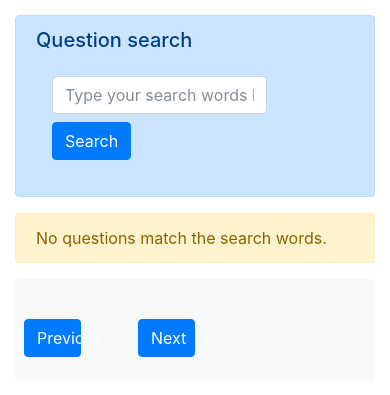
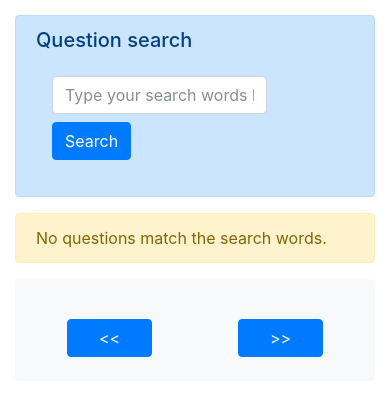
Before and after one commit to MadsChris92/RAWDATA2017E_Assignment4TestSuite, a website: page WebService/wwwroot/questions.html in a window 390 px wide. Shown: the part 75-470 px from the top of the page. Drawn offline with nearby package versions, Linux system fonts and the light colour scheme.

Commit message:
Buttons scaling

```diff
--- a/WebService/wwwroot/questions.html
+++ b/WebService/wwwroot/questions.html
@@ -51,11 +51,16 @@
         <!-- ko if:searchResult() !== null-->
         <div class="list-group p-2" data-bind="template: {name: 'sPost-template', foreach: searchResult().posts}"></div>
         <!-- /ko -->
-        <div class="row justify-content-md-center">
-                <button class="col-2 btn btn-primary" data-bind="click: goToPrev, enable: hasPrev">Previous</button>
-			    <h6 class="col-2 text-center align-self-center" data-bind="text: postsShowing"></h6>
-                <button class="col-2 btn btn-primary" data-bind="click: goToNext, enable: hasNext">Next</button>
+        <div class="row justify-content-center d-none d-sm-flex">
+                <button class="col-3 col-md-2 btn btn-primary" data-bind="click: goToPrev, enable: hasPrev">Previous</button>
+			    <h6 class="col-3 col-md-2 text-center align-self-center" data-bind="text: postsShowing"></h6>
+                <button class="col-3 col-md-2 btn btn-primary" data-bind="click: goToNext, enable: hasNext">Next</button>
         </div>
+		<div class="row justify-content-center d-flex d-sm-none">
+			<button class="col-3 col-md-2 btn btn-primary" data-bind="click: goToPrev, enable: hasPrev"><<</button>
+			<h6 class="col-3 col-md-2 text-center align-self-center" data-bind="text: postsShowing"></h6>
+			<button class="col-3 col-md-2 btn btn-primary" data-bind="click: goToNext, enable: hasNext">>></button>
+		</div>
     </div>
     <br />
 
```
Also changed, not shown: WebService/wwwroot/index.html (+6 -2 lines).
